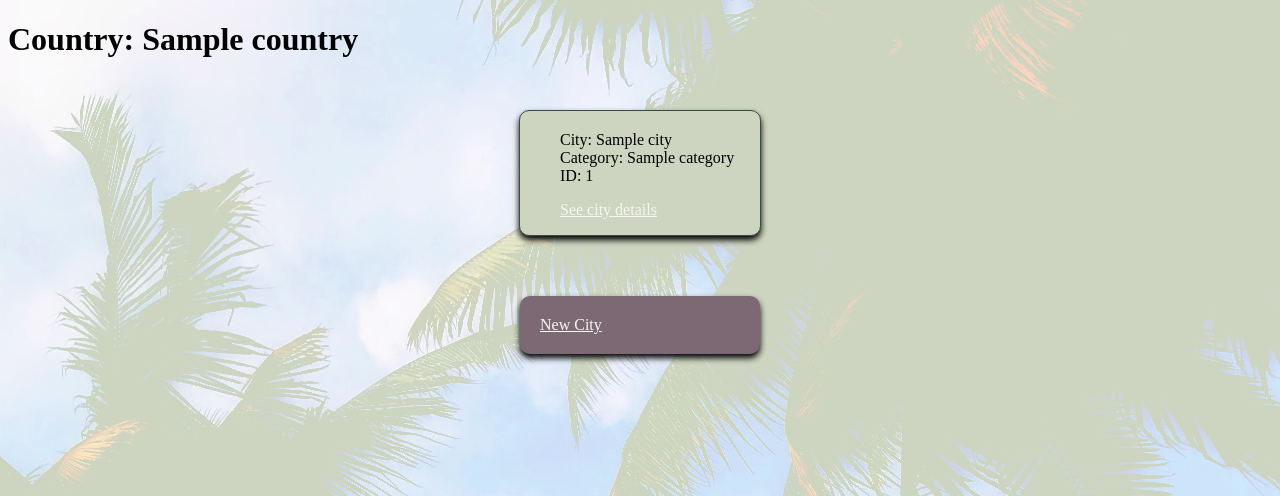
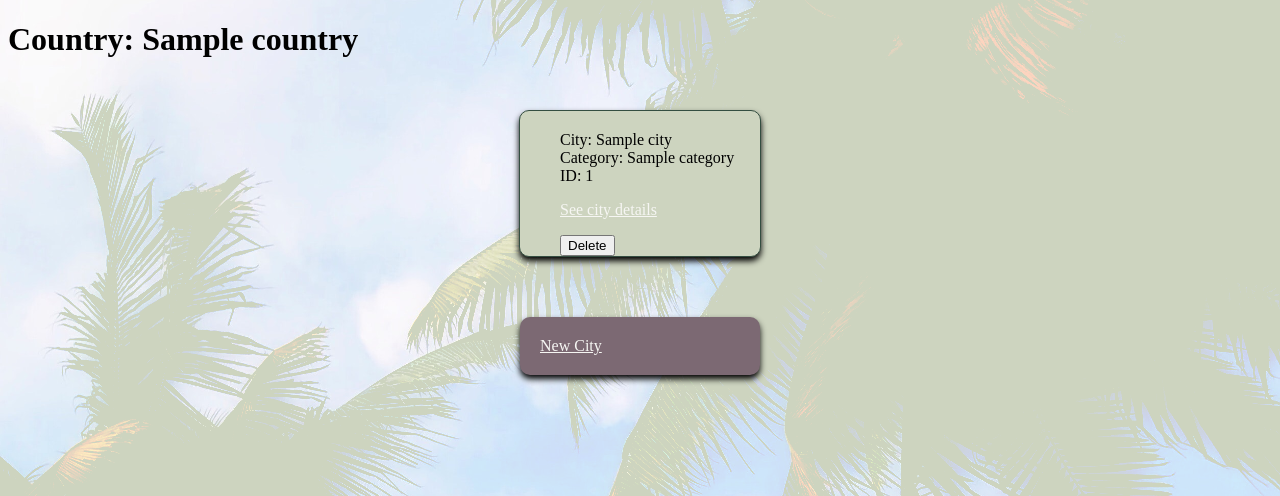
Before and after one commit to kathleenedie/Project1_TravelBucketList, a Flask app: page /visited/1 in a window 1280 px wide. Shown: the part 94-590 px from the top of the page. Run offline with Flask 2, Linux system fonts and the light colour scheme; a database or web service that is not in the repository returns one stand-in record (values such as "Sample title"); some libraries are stand-ins or nearby versions.

Commit message:
delete funtion working again

```diff
--- a/bucket_list/controllers/visited_controller.py
+++ b/bucket_list/controllers/visited_controller.py
@@ -78,7 +78,6 @@ def city_visited(id, city_id):
 
 @visited_blueprint.route("/visited/<id>/<city_id>/edit", methods=["GET"])
 def edit_city_visited(id, city_id):
-    # cities = city_repository.cities_in_country(id)
     country = country_repository.select_country(id)
     city = city_repository.select_city(city_id)
 
@@ -96,14 +95,13 @@ def update_city_visited(id, city_id):
     city_repository.update(city)
     return redirect('/visited/'+id)
 
-# @visited_blueprint.route("/visited/<id>/<city_id>/delete", methods=['POST'])
-# def delete_city(id, city_id):
-#     city
-#     city_repository.delete(city_id)
-
-#     return redirect('/visited/'+id)
+@visited_blueprint.route("/visited/<id>/delete", methods=['POST'])
+def delete_city(id):
+    city_repository.delete(id)
+    return redirect('/visited')
 
 @visited_blueprint.route("/destination", methods=['GET'])
 def cities_visited_page():
     cities = city_repository.city_select_visited()
+
     return render_template("destination/index.html", cities = cities)
--- a/bucket_list/repositories/city_repository.py
+++ b/bucket_list/repositories/city_repository.py
@@ -58,8 +58,8 @@ def delete_all():
     sql = "DELETE  FROM cities"
     run_sql(sql)
 
-def delete(city_id):
-    sql = "DELETE * FROM cities WHERE id = %s"
+def delete(id):
+    sql = "DELETE FROM cities WHERE id = %s"
     values = [id]
     run_sql(sql, values)
 
@@ -69,6 +69,15 @@ def city_select_visited():
     results = run_sql(sql)
 
     for row in results:
-        city = City(row['name'], row['year'], row['category'], row['photo_link'], row['country_id'], row['visited'], row['id'])
+        country = country_repository.select_country(row['country_id'])
+        city = City(row['name'], row['year'], row['category'], row['photo_link'], country, row['visited'], row['id'])
         cities.append(city)
     return cities
+
+    # sorted_cities = []
+    # for city in cities:
+    #     key = city.country.id
+    #     if key not in sorted_cities:
+    #         sorted_cities[city.country.id]
+    #     sorted_cities[key].append(city)
+    # return sorted_cities
--- a/bucket_list/templates/visited/show.html
+++ b/bucket_list/templates/visited/show.html
@@ -12,6 +12,9 @@
         <li>Category: {{city.category}}</li>
         <li>ID: {{city.id}}</li>
         <li><p><a href="/visited/{{ country.id }}/{{ city.id }}">See city details</a></p></li>
+        <form action="/visited/{{city.id}}/delete" class="delete-form" method="POST">
+            <input type=submit value="Delete">
+        </form>
     </ul>
     {% endfor %}
 
```
Also changed, not shown: bucket_list/templates/destination/index.html (+6 -1 lines).
